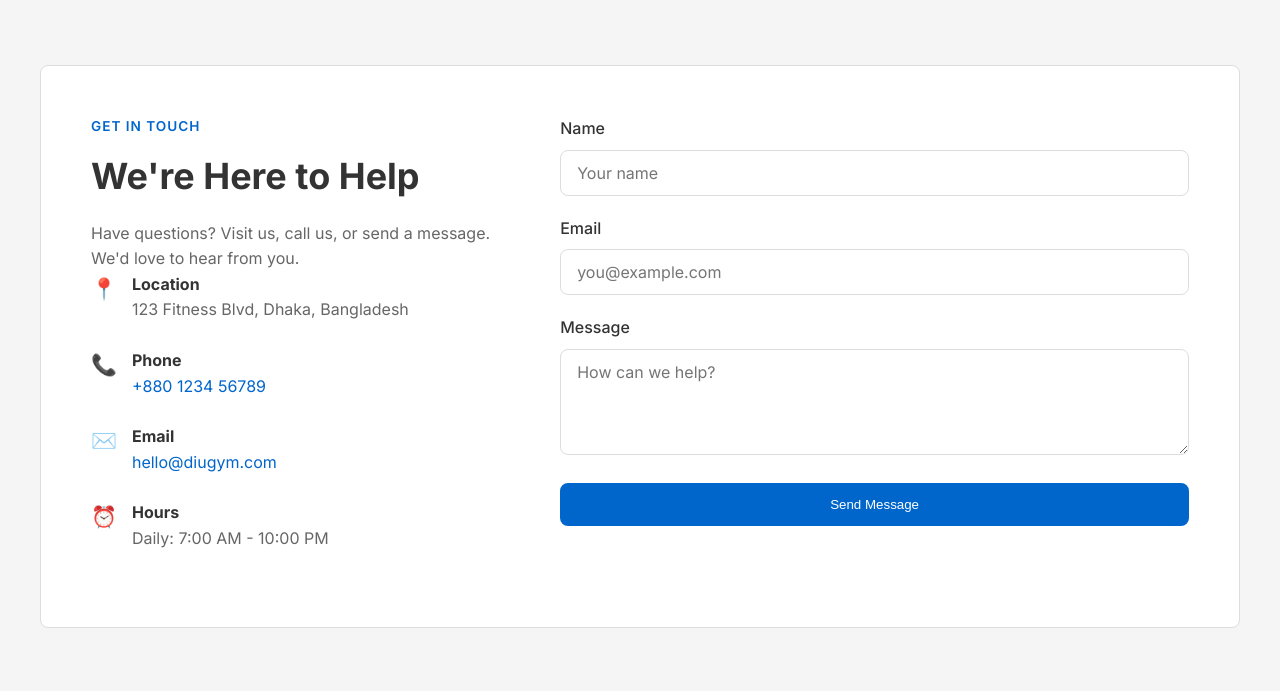
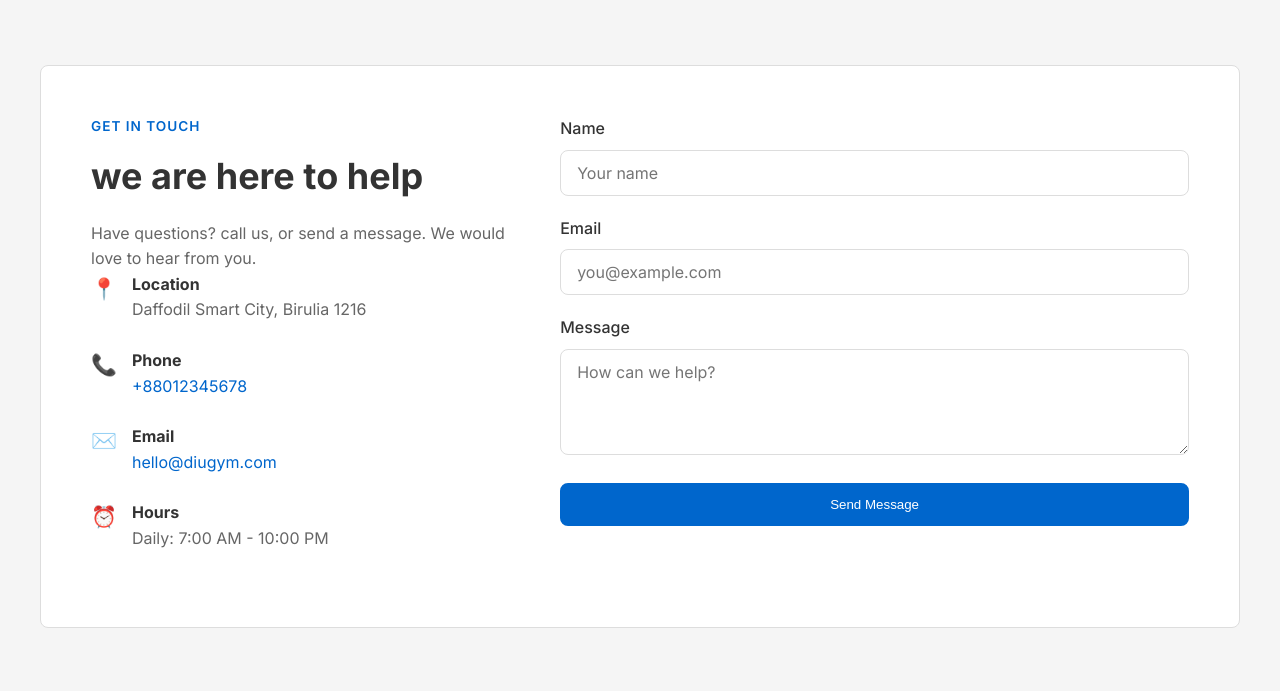
Before and after one commit to shouvikofficial/web-engineering-project, a PHP site: page / in a window 1280 px wide. Shown: the part 3600-4291 px from the top of the page. Run offline with PHP 8.4, Linux system fonts and the light colour scheme; data comes from the database, SQL or seed files in the repository; data that the repository does not hold is empty.

Commit message:
Update contact section details

```diff
--- a/index.php
+++ b/index.php
@@ -254,21 +254,21 @@
       <div class="container contact-container">
         <div class="contact-info">
           <span class="section-tag">Get in Touch</span>
-          <h2>We're Here to Help</h2>
-          <p>Have questions? Visit us, call us, or send a message. We'd love to hear from you.</p>
+          <h2>we are here to help</h2>
+          <p>Have questions? call us, or send a message. We would love to hear from you.</p>
           <div class="contact-details">
             <div class="contact-item">
               <span class="icon">📍</span>
               <div>
                 <strong>Location</strong>
-                <p>123 Fitness Blvd, Dhaka, Bangladesh</p>
+                <p>Daffodil Smart City, Birulia 1216</p>
               </div>
             </div>
             <div class="contact-item">
               <span class="icon">📞</span>
               <div>
                 <strong>Phone</strong>
-                <p><a href="tel:+880123456789">+880 1234 56789</a></p>
+                <p><a href="tel:+88012345678">+88012345678</a></p>
               </div>
             </div>
             <div class="contact-item">
```
